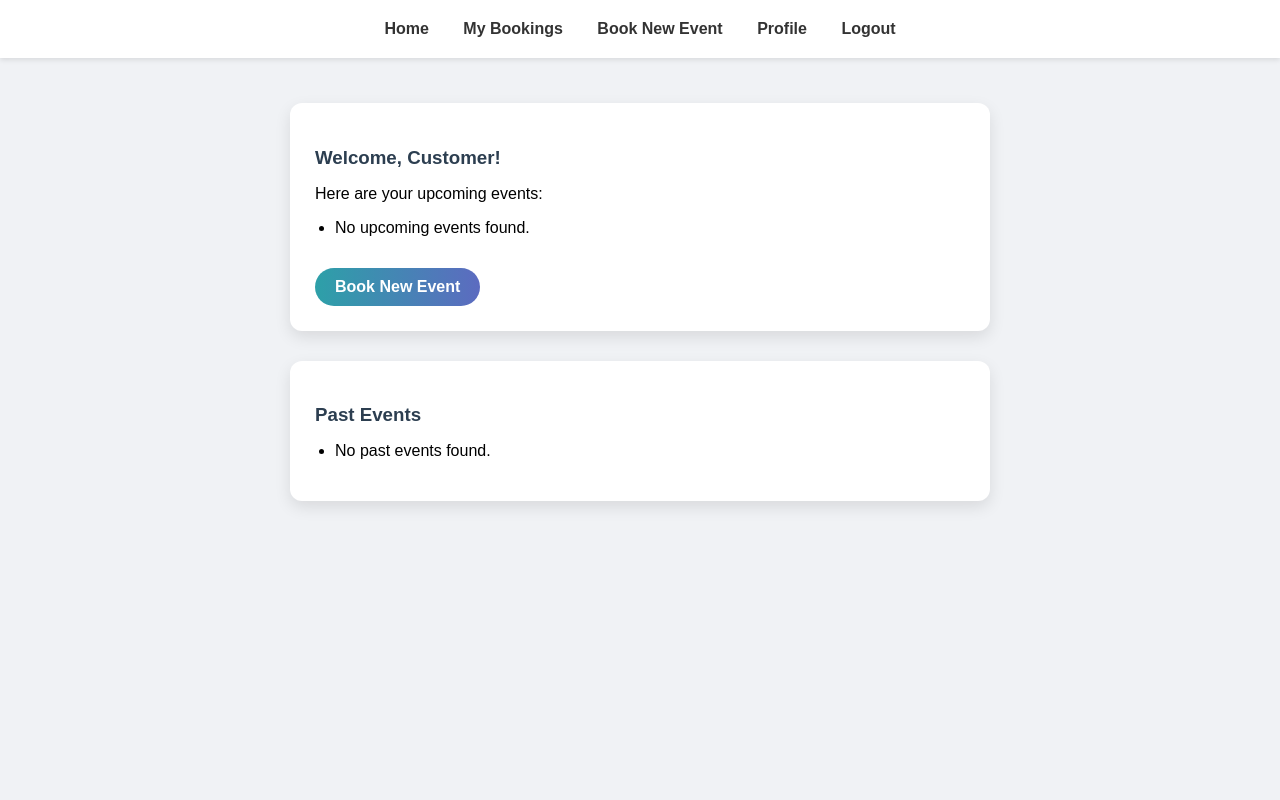
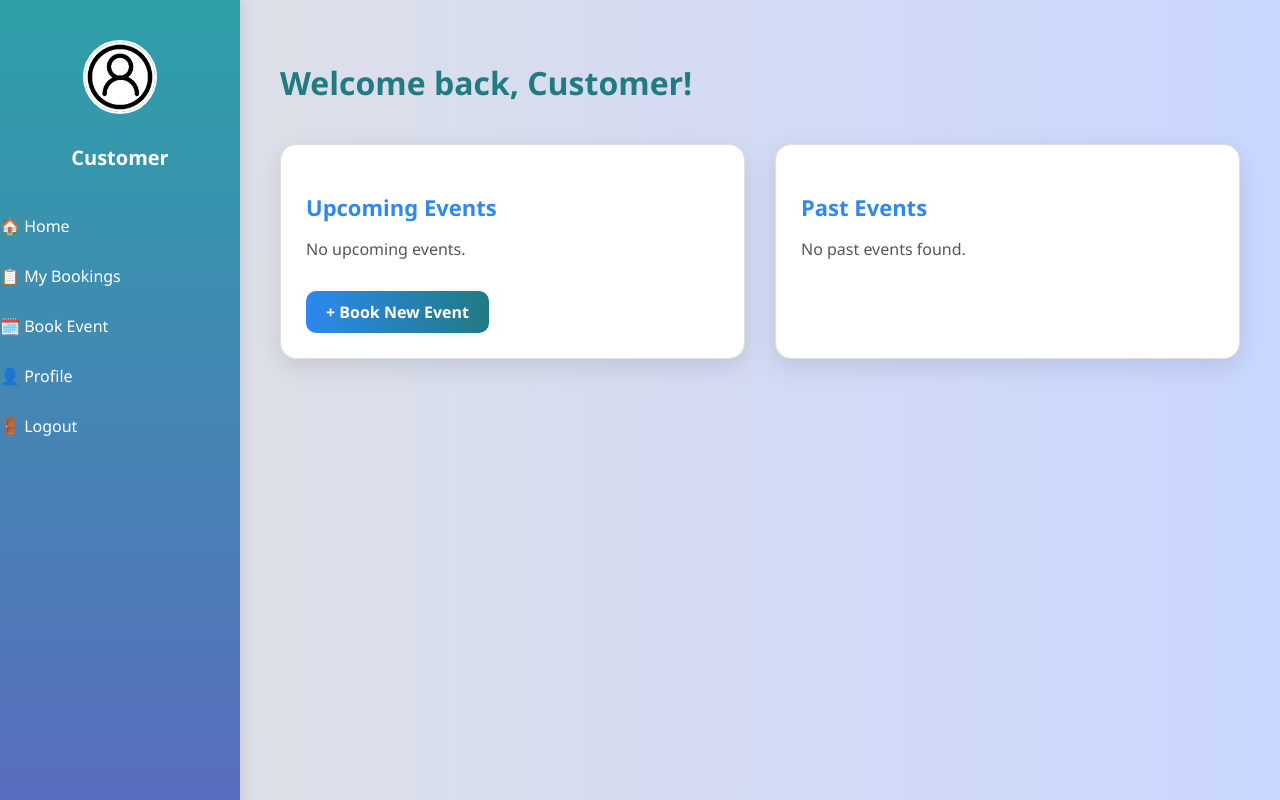
Before and after one commit to glanmonis/Event_management, a PHP site: page /customer_dashboard.php in a window 1280 px wide. Run offline with PHP 8.4, Linux system fonts and the light colour scheme; the visitor is signed in with stand-in values (Sample User, id 1); data that the repository does not hold is empty.

Commit message:
modified project files

```diff
--- a/customer_dashboard.php
+++ b/customer_dashboard.php
@@ -2,7 +2,6 @@
 session_start();
 include 'db_connect.php';
 
-// Check if customer is logged in
 if (!isset($_SESSION['customer'])) {
     header('Location: login.php');
     exit();
@@ -10,7 +9,6 @@ if (!isset($_SESSION['customer'])) {
 
 $customer_email = $_SESSION['customer'];
 
-// Fetch customer name
 $nameQuery = "SELECT first_name FROM customer WHERE email = '$customer_email'";
 $nameResult = mysqli_query($conn, $nameQuery);
 $customerName = "Customer";
@@ -18,155 +16,179 @@ if ($row = mysqli_fetch_assoc($nameResult)) {
     $customerName = $row['first_name'];
 }
 
-// Get today's date
 $today = date('Y-m-d');
 
-// Fetch upcoming events
 $upcomingQuery = "SELECT event_type, event_date FROM bookings
                   WHERE customer_email = '$customer_email' AND event_date >= '$today'
                   ORDER BY event_date ASC";
 $upcomingResult = mysqli_query($conn, $upcomingQuery);
 
-// Fetch past events
 $pastQuery = "SELECT event_type, event_date FROM bookings
               WHERE customer_email = '$customer_email' AND event_date < '$today'
               ORDER BY event_date DESC";
 $pastResult = mysqli_query($conn, $pastQuery);
 ?>
-
 <!DOCTYPE html>
 <html lang="en">
 <head>
     <meta charset="UTF-8">
-    <meta name="viewport" content="width=device-width, initial-scale=1.0">
     <title>Customer Dashboard</title>
     <link rel="icon" href="logo.png" type="image/x-icon">
     <style>
         body {
-            font-family: 'Montserrat', sans-serif;
-            background-color: #f0f2f5;
             margin: 0;
-            padding: 0;
+            font-family: 'Segoe UI', sans-serif;
+            background: linear-gradient(to right, #e2e2e2, #c9d6ff);
+            color: #333;
         }
-        .nav {
-            flex-wrap: wrap;
-            background: white;
-            padding: 20px 0;
-            width: 100%;
-            box-shadow: 0 2px 5px rgba(0,0,0,0.1);
-            text-align: center;
-            box-sizing: border-box; */
-        }
-        .nav a {
-            display: inline-block;
-            margin: 0 10px;
-            color: #333;
-            margin: 0 15px;
-            text-decoration: none;
-            font-weight: 600;
-            position: relative;
-        }
-        .nav a:hover {
-            color: #207b82;
-        }
-        /* Underline effect on hover */
-        .nav a::after {
-            content: '';
-            position: absolute;
-            width: 0%;
-            height: 2px;
-            background: #207b82;
-            left: 0;
-            bottom: -4px;
-            transition: 0.3s;
-        }
-        .nav a:hover::after {
-            width: 100%;
-        }
-        .container {
-            padding: 30px;
+
+        .sidebar {
+            position: fixed;
+            height: 100%;
+            width: 240px;
+            background: linear-gradient(180deg, #2da0a8, #5c6bc0);
+            color: white;
             display: flex;
             flex-direction: column;
             align-items: center;
+            padding-top: 40px;
+            box-shadow: 3px 0 12px rgba(0, 0, 0, 0.1);
         }
 
-        .dashboard-card {
-            background-color: #fff;
-            padding: 25px;
-            margin: 15px 0;
-            width: 90%;
-            max-width: 650px;
-            border-radius: 12px;
-            box-shadow: 0 6px 16px rgba(0, 0, 0, 0.1);
+        .sidebar img {
+            width: 70px;
+            height: 70px;
+            border-radius: 50%;
+            margin-bottom: 10px;
+            border: 2px solid white;
         }
 
-        .dashboard-card h3 {
-            margin-bottom: 12px;
-            color: #2c3e50;
+        .sidebar h3 {
+            font-size: 20px;
+            margin-bottom: 30px;
         }
 
-        .dashboard-card ul {
-            padding-left: 20px;
+        .sidebar a {
+            text-decoration: none;
+            color: white;
+            padding: 14px 20px;
+            width: 100%;
+            text-align: left;
+            display: block;
+            transition: all 0.2s ease-in-out;
         }
 
-        .dashboard-card li {
-            margin-bottom: 8px;
+        .sidebar a:hover {
+            background-color: rgba(255, 255, 255, 0.15);
+            padding-left: 30px;
+        }
+
+        .main-content {
+            margin-left: 240px;
+            padding: 40px;
+        }
+
+        .dashboard-header h1 {
+            font-size: 32px;
+            color: #207b82;
+        }
+
+        .card-container {
+            display: grid;
+            grid-template-columns: repeat(auto-fill, minmax(360px, 1fr));
+            gap: 30px;
+            margin-top: 40px;
+        }
+
+        .card {
+            background: white;
+            border-radius: 16px;
+            padding: 25px;
+            box-shadow: 0 8px 24px rgba(0,0,0,0.1);
+            border: 1px solid #e0e0e0;
+            transition: transform 0.3s, box-shadow 0.3s;
+        }
+
+        .card:hover {
+            transform: translateY(-6px);
+            box-shadow: 0 12px 28px rgba(0,0,0,0.15);
+        }
+
+        .card h3 {
+            font-size: 22px;
+            margin-bottom: 15px;
+            color: #2d88ef;
+        }
+
+        .card ul {
+            list-style: none;
+            padding-left: 0;
+        }
+
+        .card li {
+            margin-bottom: 10px;
+            color: #555;
+            font-size: 16px;
         }
 
         .btn {
-            background: linear-gradient(to right, #2da0a8, #5c6bc0);
+            display: inline-block;
+            margin-top: 15px;
+            background: linear-gradient(to right, #2d88ef, #207b82);
             color: white;
             padding: 10px 20px;
             border: none;
-            cursor: pointer;
-            border-radius: 30px;
+            border-radius: 10px;
             text-decoration: none;
-            font-weight: 600;
-            transition: all 0.3s ease;
-            display: inline-block;
-            margin-top: 15px;
+            font-weight: bold;
+            transition: background 0.3s ease;
         }
 
         .btn:hover {
-            transform: translateY(-2px);
-            box-shadow: 0 6px 12px rgba(0, 0, 0, 0.2);
+            background: linear-gradient(to right, #1c6fdc, #185e68);
         }
     </style>
 </head>
 <body>
-    <div class="nav">
-        <a href="home.php">Home</a>
-        <a href="my_bookings.php">My Bookings</a>
-        <a href="book_event.php">Book New Event</a>
-        <a href="customer_profile.php">Profile</a>
-        <a href="logout.php">Logout</a>
+    <div class="sidebar">
+        <img src="events/profile.png" alt="User Photo">
+        <h3><?php echo htmlspecialchars($customerName); ?></h3>
+        <a href="home.php">🏠 Home</a>
+        <a href="my_bookings.php">📋 My Bookings</a>
+        <a href="book_event.php">🗓️ Book Event</a>
+        <a href="customer_profile.php">👤 Profile</a>
+        <a href="logout.php">🚪 Logout</a>
     </div>
 
-    <div class="container">
-        <div class="dashboard-card">
-            <h3>Welcome, <?php echo htmlspecialchars($customerName); ?>!</h3>
-            <p>Here are your upcoming events:</p>
+    <div class="main-content">
+        <div class="dashboard-header">
+            <h1>Welcome back, <?php echo htmlspecialchars($customerName); ?>!</h1>
+        </div>
+
+        <div class="card-container">
+            <div class="card">
+                <h3>Upcoming Events</h3>
                 <ul>
                     <?php
                     if (mysqli_num_rows($upcomingResult) > 0) {
                         while ($event = mysqli_fetch_assoc($upcomingResult)) {
-                        echo "<li>{$event['event_type']} on {$event['event_date']} </li>";
+                            echo "<li>🎉 {$event['event_type']} on {$event['event_date']}</li>";
                         }
                     } else {
-                    echo "<li>No upcoming events found.</li>";
+                        echo "<li>No upcoming events.</li>";
                     }
                     ?>
                 </ul>
-            <a href="book_event.php" class="btn">Book New Event</a>
+                <a href="book_event.php" class="btn">+ Book New Event</a>
             </div>
 
-        <div class="dashboard-card">
+            <div class="card">
                 <h3>Past Events</h3>
                 <ul>
                     <?php
                     if (mysqli_num_rows($pastResult) > 0) {
                         while ($event = mysqli_fetch_assoc($pastResult)) {
-                        echo "<li>{$event['event_type']} on {$event['event_date']} - Completed</li>";
+                            echo "<li>✅ {$event['event_type']} on {$event['event_date']}</li>";
                         }
                     } else {
                         echo "<li>No past events found.</li>";
@@ -175,5 +197,6 @@ $pastResult = mysqli_query($conn, $pastQuery);
                 </ul>
             </div>
         </div>
+    </div>
 </body>
 </html>
```
Also changed, not shown: home.php (+24 -1 lines), my_bookings.php (+136 -84 lines), events/profile.png (added), favicon.ico (deleted). Lines whose indentation alone changed are shown as unchanged.
